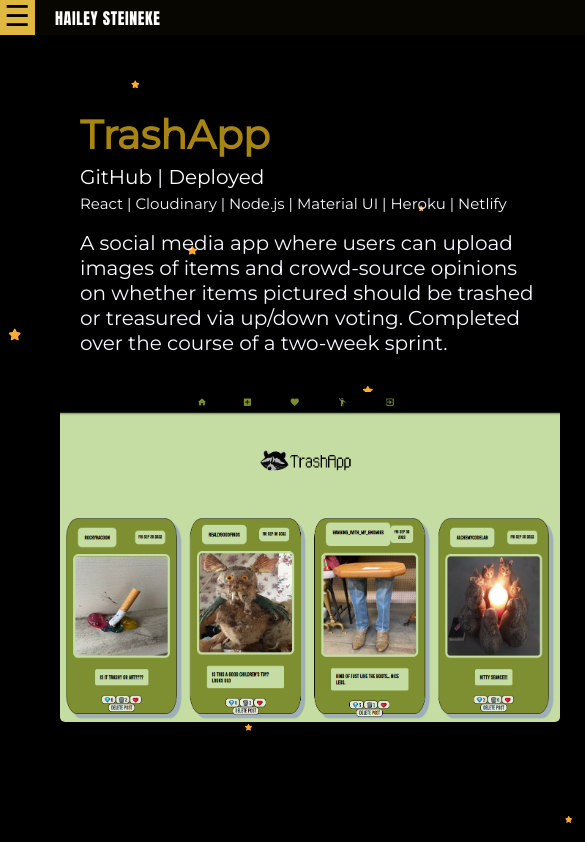
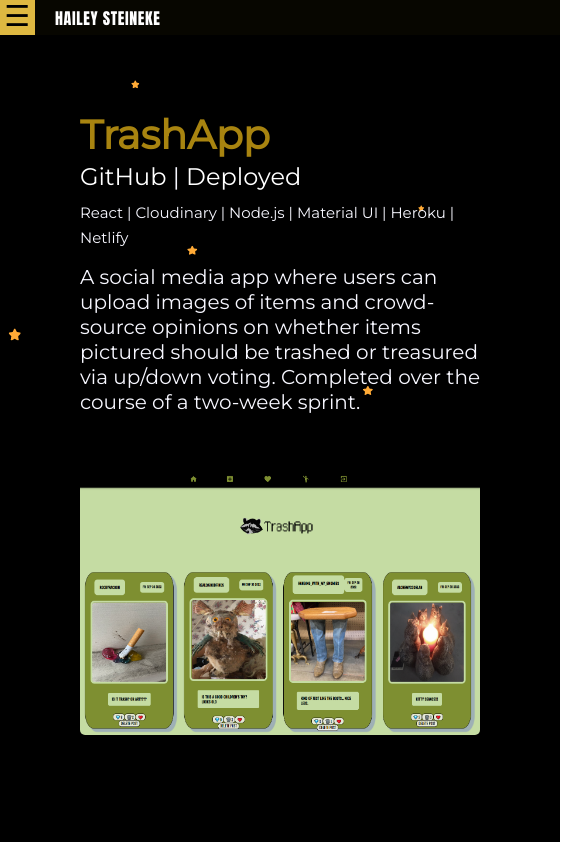
Before and after one commit to hdsteineke/portfolio-site, a React app: page /portfolio in a window 390 px wide. Shown: the top 842 px of the page, 585 px wide, since content can reach past the window. Built offline with nearby package versions, Linux system fonts and the light colour scheme.

Commit message:
updated responsive design on portfolio page

```diff
--- a/src/components/Portfolio/Portfolio.css
+++ b/src/components/Portfolio/Portfolio.css
@@ -18,13 +18,18 @@
   transition: transform ease 100ms;
 }
 
-@media (max-width: 767px) {
+@media (max-width: 1100px) {
   .ProjectContainer {
   display: flex;
   flex-direction: column;
   }
 }
 
+@media (min-width: 951px) {
+  .ProjectDescription {
+    width: 600px;
+  }
+}
 
 .ProjectContainer:hover {
   transform: scale(1.05);
@@ -37,9 +42,9 @@
 }
 
 .ProjectImage {
-  width: 500px;
+  width: 400px;
   border-radius: 5px;
-  margin-bottom: 20px;
+  margin: 20px;
 }
 
 .ProjectDescription {
--- a/src/components/Portfolio/PortfolioItem.jsx
+++ b/src/components/Portfolio/PortfolioItem.jsx
@@ -6,7 +6,7 @@
     <div className={styles.ProjectContainer}>
       <div className={styles.ProjectDescription}>
         <h1><span className={styles.ProjectTitle}>{project.name}</span></h1>
-        <p>{project.github} | {project.deployed}</p>
+        <h2>{project.github} | {project.deployed}</h2>
         <p><span id={styles.Technologies}>{project.technologies}</span></p><br/>
         <p>{project.description}</p><br />
       </div>
```
